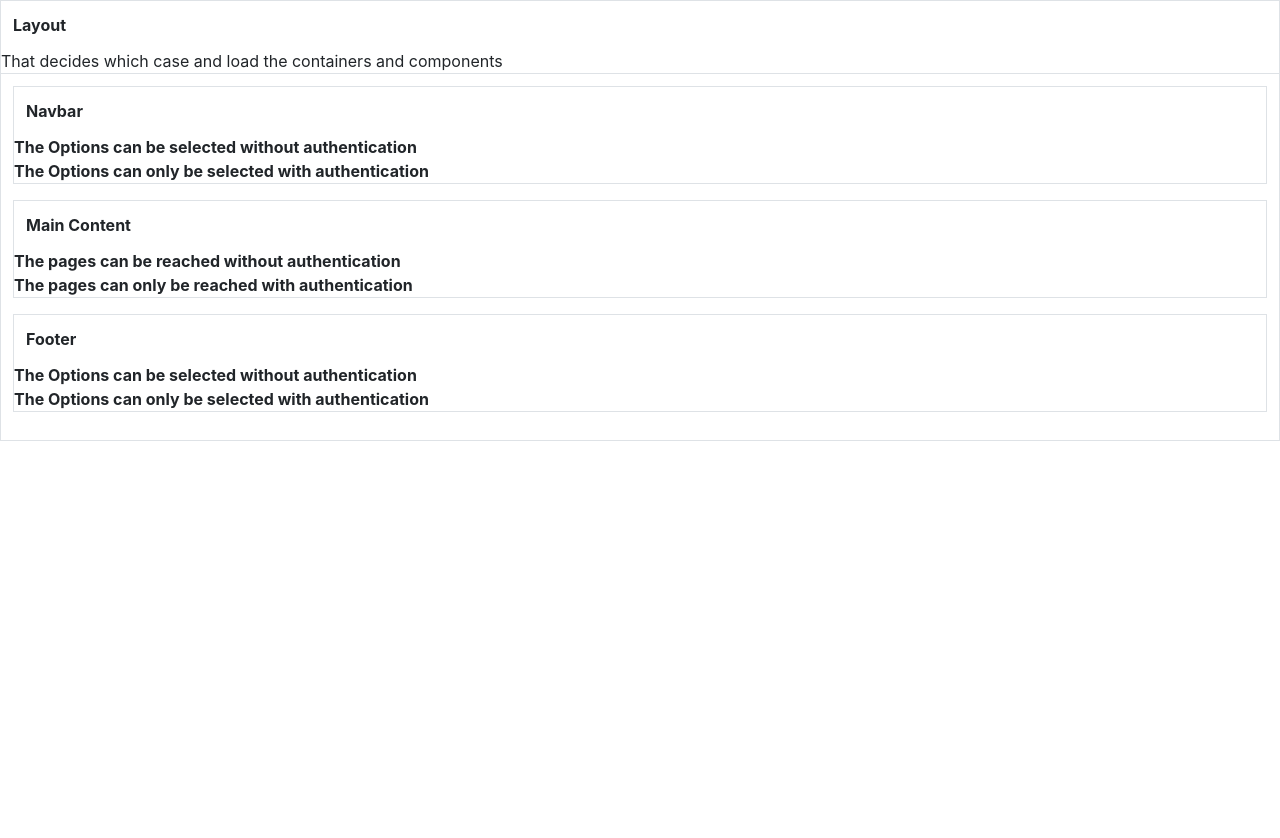
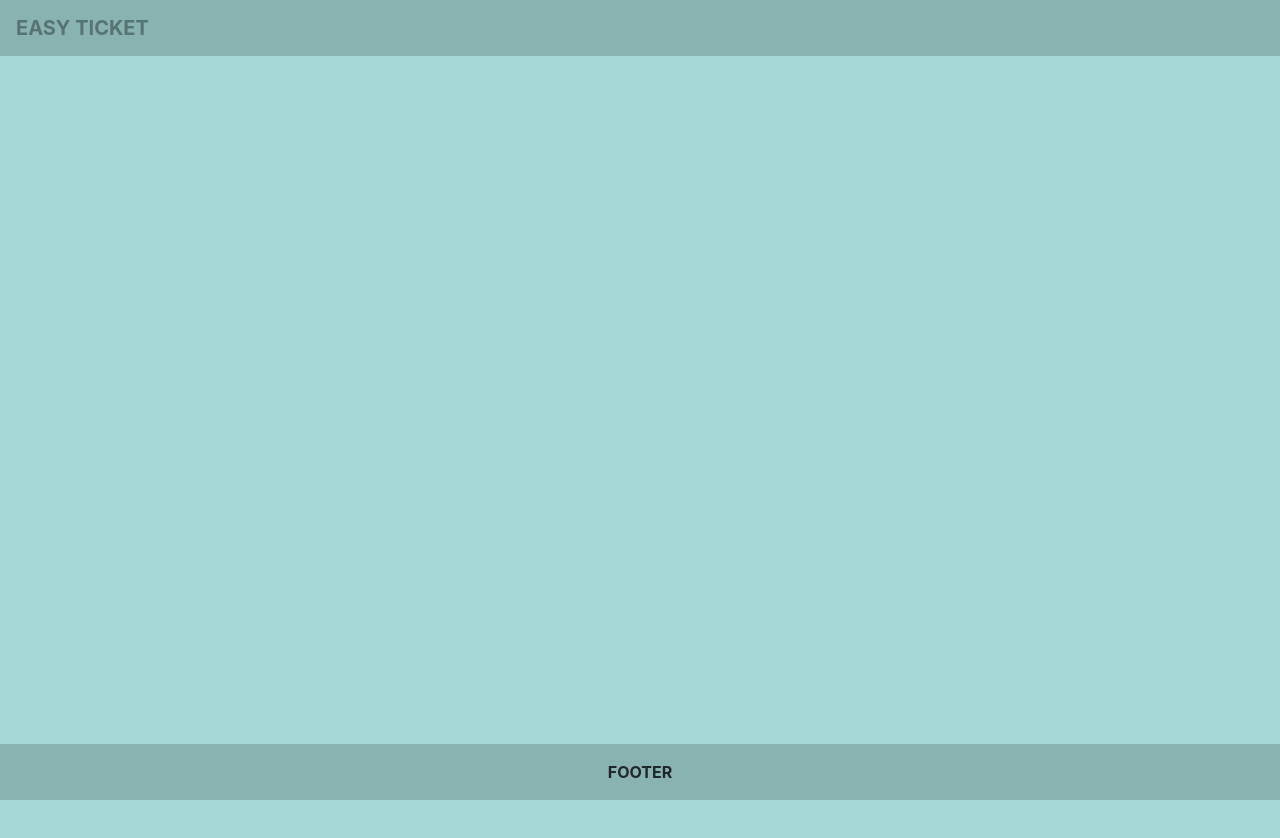
Before and after one commit to varroz56/easyticket, a React (Create React App) app in the folder frontend/: page / in a window 1280 px wide. Shown: the top 838 px of the page. Before the commit the page ends 800 px from the top, so only its background shows below. Built offline with nearby package versions, Linux system fonts and the light colour scheme.

Commit message:
added basic style

```diff
--- a/frontend/package.json
+++ b/frontend/package.json
@@ -6,9 +6,13 @@
     "@testing-library/jest-dom": "^5.11.5",
     "@testing-library/react": "^11.1.0",
     "@testing-library/user-event": "^12.1.10",
+    "node-sass": "^4.14.1",
     "react": "^17.0.1",
     "react-dom": "^17.0.1",
-    "react-scripts": "4.0.0",
+    "react-helmet": "^6.1.0",
+    "react-router": "^5.2.0",
+    "react-router-dom": "^5.2.0",
+    "react-scripts": "^4.0.0",
     "web-vitals": "^0.2.4"
   },
   "scripts": {
--- a/frontend/src/App.js
+++ b/frontend/src/App.js
@@ -1,28 +1,13 @@
+import React from 'react';
+import Layout from './hocs/Layout';
+
+
+import './sass/main.scss';
 
 function App() {
   return (
     <div className="App">
-      <table className="table border">
-        <th>Layout</th>
-        <tr>That decides which case and load the containers and components</tr>
-        <th>
-          <table className="table border">
-            <th>Navbar</th>
-            <tr>The Options can be selected without authentication</tr>
-            <tr>The Options can only be selected with authentication</tr>
-          </table>
-          <table className="table border">
-            <th>Main Content</th>
-            <tr>The pages can be reached without authentication</tr>
-            <tr>The pages can only be reached with authentication</tr>
-          </table>
-          <table className="table border">
-            <th>Footer</th>
-            <tr>The Options can be selected without authentication</tr>
-            <tr>The Options can only be selected with authentication</tr>
-          </table>
-        </th>
-      </table>
+      <Layout></Layout>
     </div>
   );
 }
--- /dev/null
+++ b/frontend/src/containers/Footer.js
@@ -0,0 +1,16 @@
+import React from 'react'
+
+
+const Footer = props => {
+    return (
+        <footer className="footer fixed-bottom mt-auto py-3 noside">
+            <div className="container footer__container">
+                Footer
+            </div>
+        </footer>
+    )
+}
+
+
+
+export default Footer;
--- /dev/null
+++ b/frontend/src/containers/Nav.js
@@ -0,0 +1,45 @@
+import React from 'react'
+
+
+const Nav = props => {
+    return (
+        <header className="mb-5">
+            <nav className="navbar navbar-expand-md fixed-top navbar__nav mb-2">
+                <a
+                    className="navbar-brand navbar__nav__link navbar__nav__logo"
+                    href="/"
+                >
+                    Easy Ticket
+                    </a>
+                <button
+                    className="navbar-toggler navbar__nav__toggler"
+                    type="button"
+                    data-toggle="collapse"
+                    data-target="#navbarCollapse"
+                    aria-controls="navbarCollapse"
+                    aria-expanded="false"
+                    aria-label="Toggle navigation"
+                >
+                    <span className="navbar-toggler-icon">
+                        <i className="fas fa-caret-square-down fa-2x fa__menu"></i>
+                    </span>
+                </button>
+                <div
+                    className="collapse navbar-collapse"
+                    id="navbarCollapse"
+                >
+                    <ul className="navbar-nav mr-auto navbar__nav__ul">
+                        <li className="nav-item navbar__nav__item">
+
+                        </li>
+
+                    </ul>
+                </div>
+            </nav>
+        </header>
+    )
+}
+
+
+
+export default Nav;
--- /dev/null
+++ b/frontend/src/hocs/Layout.js
@@ -0,0 +1,17 @@
+import React from 'react'
+import Footer from '../containers/Footer'
+import Nav from '../containers/Nav'
+
+
+const Layout = props => {
+    return (
+        <div>
+            <Nav />
+            <Footer />
+        </div>
+    )
+}
+
+
+
+export default Layout;
--- /dev/null
+++ b/frontend/src/sass/abstracts/_variables.scss
@@ -0,0 +1,6 @@
+// Colour vars
+$color-nav-bg:#88b3b1;
+$color-main-bg:#a5d9d7;
+$color-footer-bg: #88b3b1;
+
+$color-link: #577372;
--- /dev/null
+++ b/frontend/src/sass/base/_base.scss
@@ -0,0 +1,11 @@
+html,
+body {
+    margin: 0;
+    padding: 0;
+    height: 100%;
+    background-color: $color-main-bg;
+}
+
+#body {
+    padding-bottom: 65px;
+}
--- /dev/null
+++ b/frontend/src/sass/containers/_footer.scss
@@ -0,0 +1,15 @@
+.footer {
+    background-color: $color-footer-bg !important;
+    position: -webkit-sticky; /* Safari */
+    position: fixed;
+    text-align: center;
+    z-index: 999;
+    overflow: hidden !important;
+    text-transform: uppercase;
+    font-weight: bold;
+    width: 100%;
+
+    &__container {
+        margin: auto;
+    }
+}
--- /dev/null
+++ b/frontend/src/sass/containers/_nav.scss
@@ -0,0 +1,25 @@
+.navbar__nav {
+    background-color: $color-nav-bg;
+    position: -webkit-sticky; /* Safari */
+    position: fixed;
+    top: 0;
+    text-align: center;
+    z-index: 999;
+    overflow: hidden !important;
+    text-transform: uppercase;
+    font-weight: bold;
+    width: 100%;
+    &__item {
+        text-decoration: none !important;
+        color: $color-link !important;
+    }
+    &__link {
+        text-decoration: none !important;
+        color: $color-link !important;
+    }
+    &__toggler {
+        margin: 0 15px 10px 0 !important;
+        padding: 0 !important;
+        color: $color-link !important;
+    }
+}
--- /dev/null
+++ b/frontend/src/sass/main.scss
@@ -0,0 +1,6 @@
+@import 'abstracts/variables';
+
+@import 'base/base';
+
+@import './containers/nav';
+@import './containers/footer';
```
Also changed, not shown: 1 other file (tests, documents, lock files or other folders).
